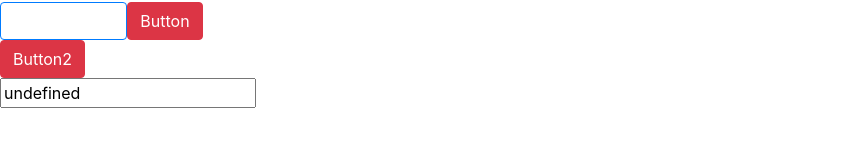
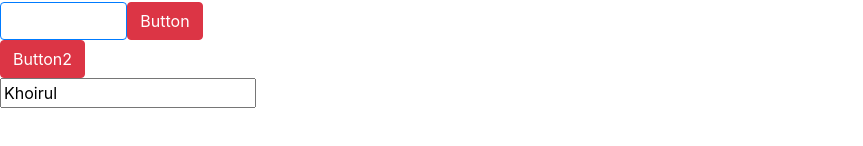
Before and after one commit to mohkhoirularifin/Pemrograman-Web-Lanjut, an Angular app: page / in a window 1280 px wide. Shown: the part 582-728 px from the top of the page, without its empty margins (0-863 px from the left). Built offline with nearby package versions, Linux system fonts and the light colour scheme.

Commit message:
Update courses.component.ts

```diff
--- a/src/app/courses/courses.component.ts
+++ b/src/app/courses/courses.component.ts
@@ -16,7 +16,7 @@ export class CoursesComponent implements OnInit {
   percobaan = 'ini percobaan';
   colSpan = 2;
   isActive=false;
-  // nama = 'Khoirul';
+  nama = 'Khoirul';
 
   onSave($event){
     $event.stopPropagation();
@@ -28,7 +28,7 @@ export class CoursesComponent implements OnInit {
   }
 
   onKeyUp(nama){
-    console.log(nama);
+    console.log(this.nama);
   }
 
   constructor(private service:CoursesService) {
```
